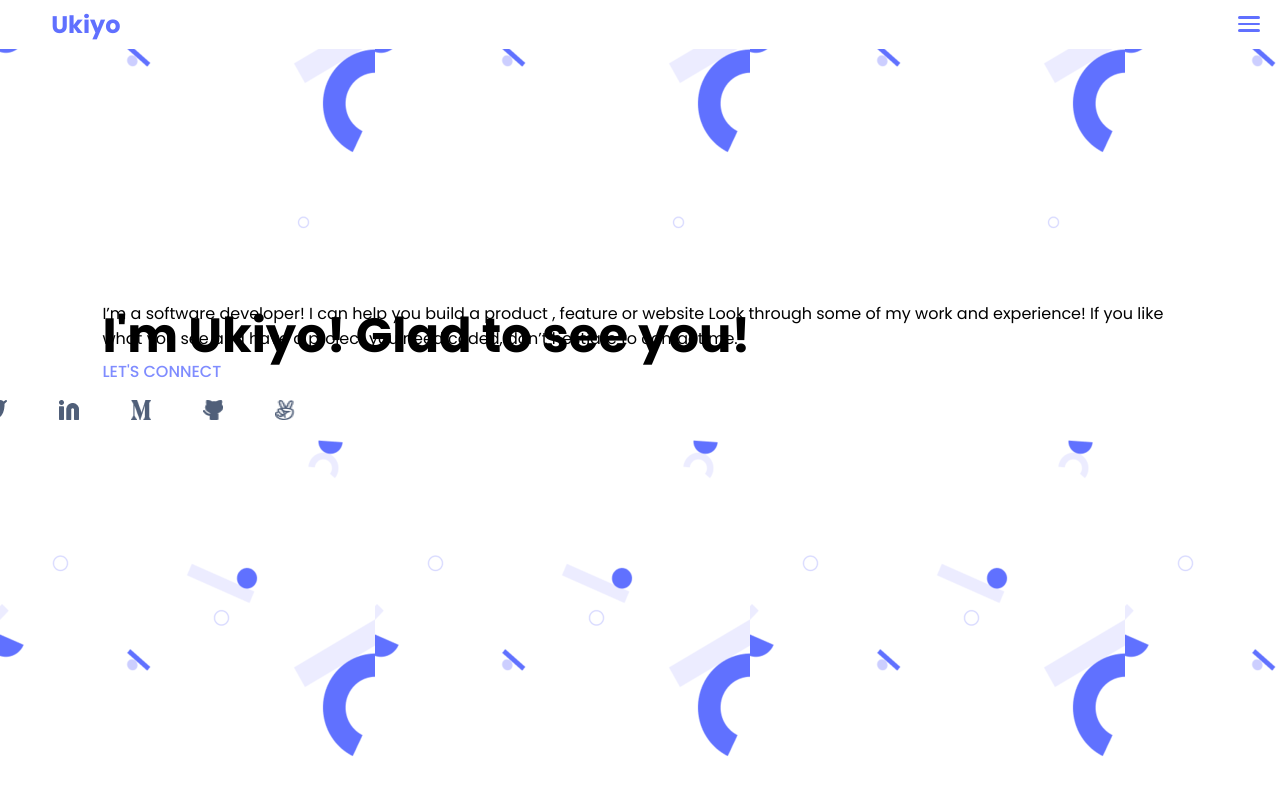
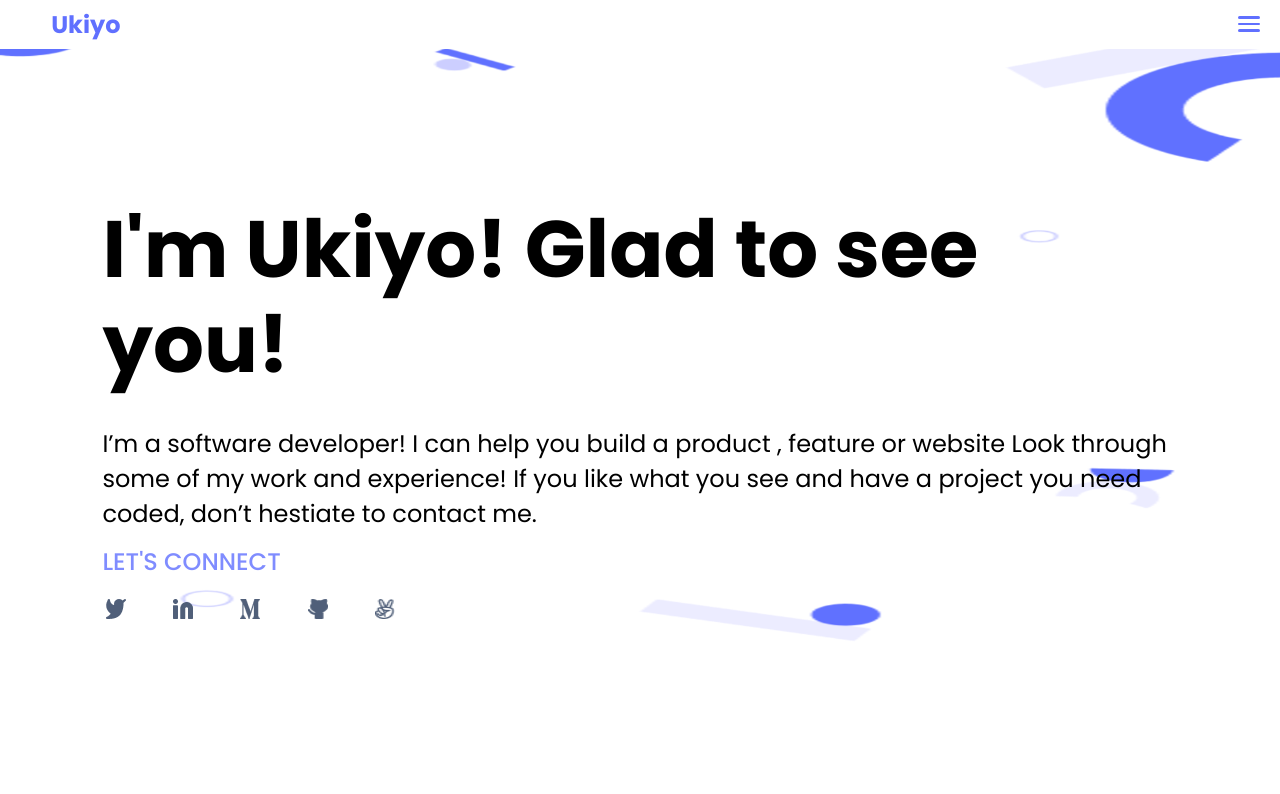
Before and after one commit to uuukiiiyooo/myFirstPortfolio.github.io, a plain HTML site: page index.html in a window 1280 px wide. Drawn offline with Linux system fonts and the light colour scheme.

Commit message:
Added CSS3 media queries to change min 375 and 768px

```diff
--- a/styles.css
+++ b/styles.css
@@ -53,7 +53,7 @@ body {
 }
 
 .contentLink {
-    margin-top: -8px;
+    margin-top: -3%;
     font-size: 1rem;
     font-weight: 500;
     color: #7F8CFF;
@@ -69,3 +69,77 @@ body {
     width: 20px;
     margin-right: 4%;
 }
+
+
+@media screen and (min-width: 375px) {
+    body {
+        background-image: url(./img/deskBg.png);
+        background-repeat: no-repeat;
+        background-size: cover;
+    }
+
+    .homeContent {
+        padding-left: 8%;
+        padding-right: 8%;
+    }
+
+    .homeContent h1 {
+        font-size: 4rem;
+        line-height: 75px;
+        padding-top: 10%;
+    }
+
+    .contentPara {
+        margin-top: -5%;
+        font-size: 1.5rem;
+    }
+
+    .contentLink {
+        margin-top: -2%;
+        font-size: 1.5rem;
+        font-weight: 500;
+        color: #7F8CFF;
+    }
+
+    .homeContent li {
+        list-style-type: none;
+        margin-left: -6.5%;
+    }
+}
+
+
+@media screen and (min-width: 768px) {
+    body {
+        background-image: url(./img/deskBg.png);
+        background-repeat: no-repeat;
+        background-size: cover;
+    }
+
+    .homeContent {
+        padding-left: 8%;
+        padding-right: 8%;
+    }
+
+    .homeContent h1 {
+        font-size: 5rem;
+        line-height: 95px;
+        padding-top: 8%;
+    }
+
+    .contentPara {
+        margin-top: -3%;
+        font-size: 1.5rem;
+    }
+
+    .contentLink {
+        margin-top: -1%;
+        font-size: 1.5rem;
+        font-weight: 500;
+        color: #7F8CFF;
+    }
+
+    .homeContent li {
+        list-style-type: none;
+        margin-left: -3.5%;
+    }
+}
```
Also changed, not shown: img/deskBg.png (added).
